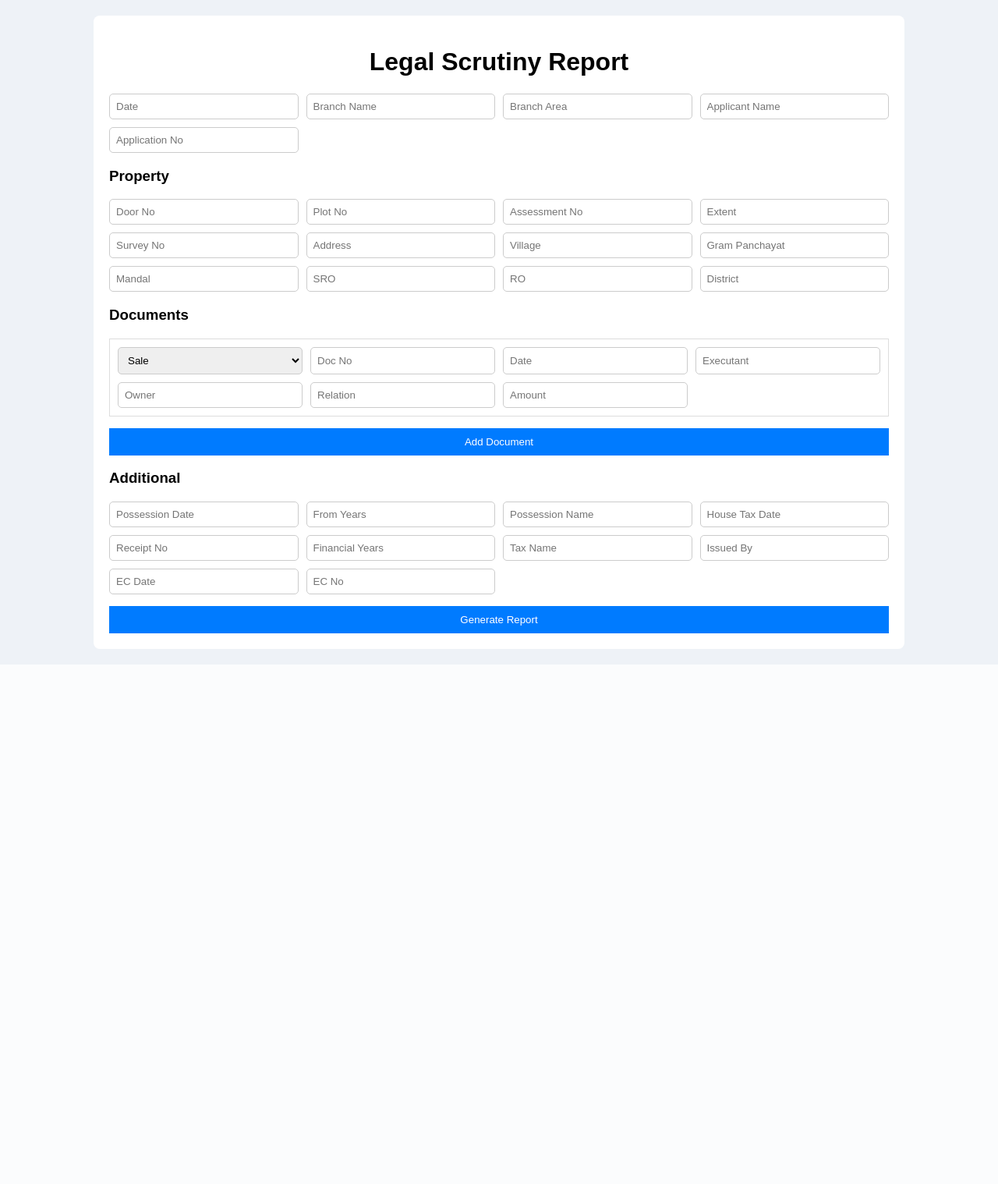
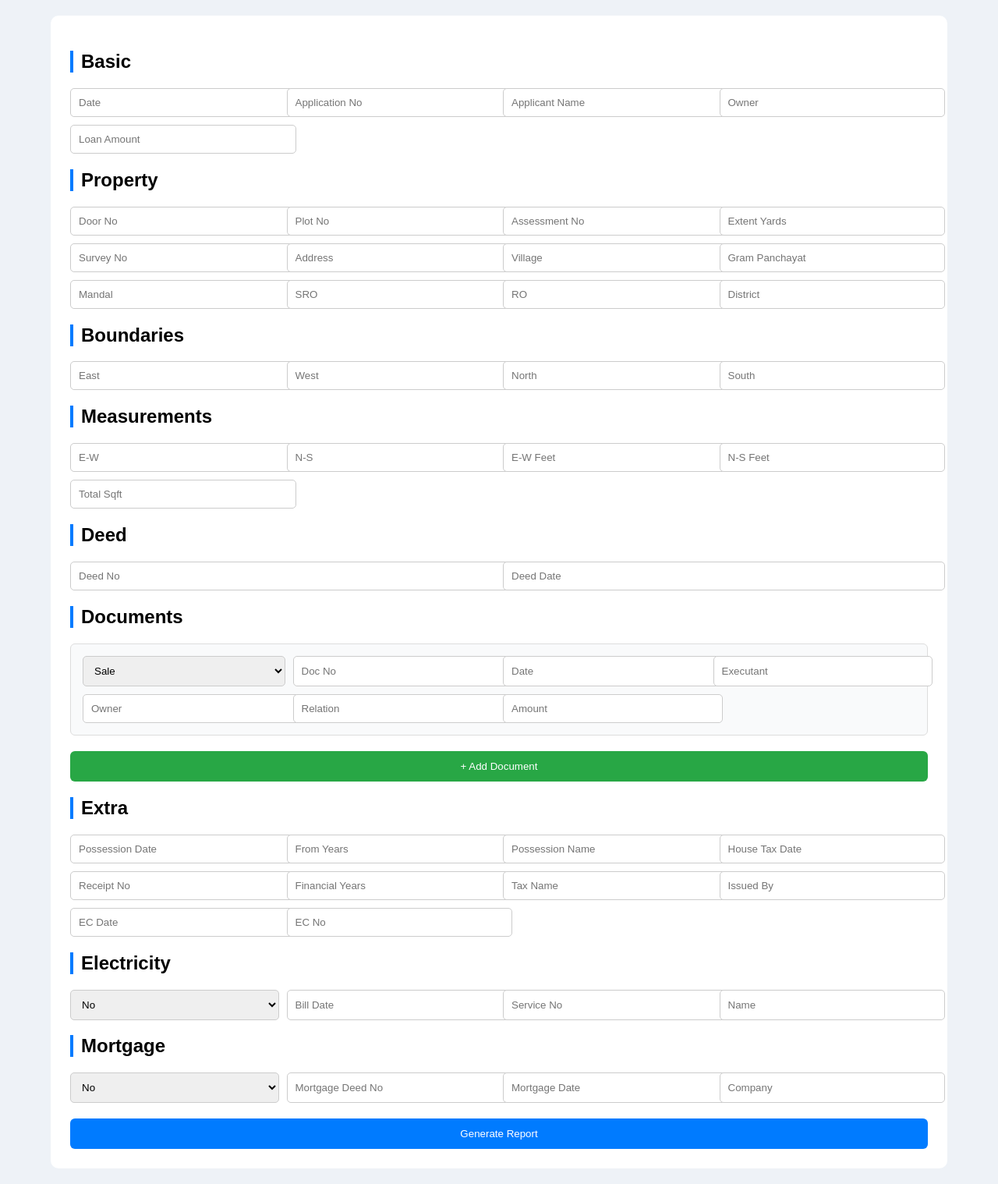
Before and after one commit to kalvakuntladhanraj1-create/tyger-final-last, a Flask app: page / in a window 1280 px wide. Shown: the whole page at 78% size. Before the commit the page ends 852 px from the top, so only its background shows below. Run offline with Flask 3, Linux system fonts and the light colour scheme.

Commit message:
Update sale.html

```diff
--- a/templates/sale.html
+++ b/templates/sale.html
@@ -2,7 +2,7 @@
 <html lang="en">
 <head>
 <meta charset="UTF-8">
-<title>Legal Scrutiny Report</title>
+<title>Legal Scrutiny Report Generator</title>
 
 <style>
 body {
@@ -12,15 +12,16 @@ body {
 }
 
 .container {
-    max-width: 1000px;
+    max-width: 1100px;
     margin: 20px auto;
-    background: white;
-    padding: 20px;
-    border-radius: 8px;
+    background: #fff;
+    padding: 25px;
+    border-radius: 10px;
 }
 
-h1 {
-    text-align: center;
+h2 {
+    border-left: 4px solid #007bff;
+    padding-left: 10px;
 }
 
 .grid {
@@ -30,24 +31,32 @@ h1 {
 }
 
 input, select {
-    padding: 8px;
+    padding: 10px;
     border: 1px solid #ccc;
     border-radius: 5px;
+    width: 100%;
 }
 
 .doc-card {
     border: 1px solid #ddd;
-    padding: 10px;
+    padding: 15px;
     margin-top: 10px;
+    border-radius: 6px;
+    background: #f9fafb;
 }
 
 button {
-    margin-top: 15px;
-    padding: 10px;
+    margin-top: 20px;
+    padding: 12px;
     width: 100%;
     background: #007bff;
     color: white;
     border: none;
+    border-radius: 6px;
+}
+
+.add-btn {
+    background: #28a745;
 }
 </style>
 </head>
@@ -55,24 +64,23 @@ button {
 <body>
 
 <div class="container">
-<h1>Legal Scrutiny Report</h1>
-
 <form method="POST" action="/generate_sale">
 
+<h2>Basic</h2>
 <div class="grid">
 <input name="DATE" placeholder="Date">
-<input name="BRANCH_NAME" placeholder="Branch Name">
-<input name="BRANCH_AREA" placeholder="Branch Area">
-<input name="APPLICANT_BOLD_CAPS" placeholder="Applicant Name">
 <input name="APPLICATION_NO" placeholder="Application No">
+<input name="APPLICANT_NAME" placeholder="Applicant Name">
+<input name="APPLICANT_BOLD_OWNER" placeholder="Owner">
+<input name="LOAN_AMOUNT" placeholder="Loan Amount">
 </div>
 
-<h3>Property</h3>
+<h2>Property</h2>
 <div class="grid">
 <input name="DOOR_NO" placeholder="Door No">
 <input name="PLOT_NO" placeholder="Plot No">
 <input name="ASSESSMENT_NO" placeholder="Assessment No">
-<input name="EXTENT_YARDS" placeholder="Extent">
+<input name="EXTENT_YARDS" placeholder="Extent Yards">
 <input name="SURVEY_NO" placeholder="Survey No">
 <input name="ADDRESS" placeholder="Address">
 <input name="VILLAGE" placeholder="Village">
@@ -83,11 +91,34 @@ button {
 <input name="DISTRICT" placeholder="District">
 </div>
 
-<h3>Documents</h3>
+<h2>Boundaries</h2>
+<div class="grid">
+<input name="EAST_BOUNDARY" placeholder="East">
+<input name="WEST_BOUNDARY" placeholder="West">
+<input name="NORTH_BOUNDARY" placeholder="North">
+<input name="SOUTH_BOUNDARY" placeholder="South">
+</div>
+
+<h2>Measurements</h2>
+<div class="grid">
+<input name="E_W" placeholder="E-W">
+<input name="N_S" placeholder="N-S">
+<input name="E_W_FEET" placeholder="E-W Feet">
+<input name="N_S_FEET" placeholder="N-S Feet">
+<input name="EXTENT_FEET" placeholder="Total Sqft">
+</div>
+
+<h2>Deed</h2>
+<div class="grid">
+<input name="DEED_NO" placeholder="Deed No">
+<input name="DEED_DATE" placeholder="Deed Date">
+</div>
+
+<h2>Documents</h2>
 <div id="documents"></div>
-<button type="button" onclick="addDoc()">Add Document</button>
+<button type="button" class="add-btn" onclick="addDoc()">+ Add Document</button>
 
-<h3>Additional</h3>
+<h2>Extra</h2>
 <div class="grid">
 <input name="POSSESSION_DATE" placeholder="Possession Date">
 <input name="FROM_YEARS" placeholder="From Years">
@@ -101,6 +132,28 @@ button {
 
 <input name="EC_DATE" placeholder="EC Date">
 <input name="EC_NO" placeholder="EC No">
+</div>
+
+<h2>Electricity</h2>
+<div class="grid">
+<select name="HAS_ELECTRICITY_BILL">
+<option value="">No</option>
+<option value="true">Yes</option>
+</select>
+<input name="ELECTRICITY_BILL_DATE" placeholder="Bill Date">
+<input name="SERVICE_NO" placeholder="Service No">
+<input name="ELECTRICITY_NAME" placeholder="Name">
+</div>
+
+<h2>Mortgage</h2>
+<div class="grid">
+<select name="HAS_MORTGAGE">
+<option value="">No</option>
+<option value="true">Yes</option>
+</select>
+<input name="MORTGAGE_DEED_NO" placeholder="Mortgage Deed No">
+<input name="MORTGAGE_DEED_DATE" placeholder="Mortgage Date">
+<input name="MORTGAGE_COMPANY" placeholder="Company">
 </div>
 
 <button type="submit">Generate Report</button>
```
